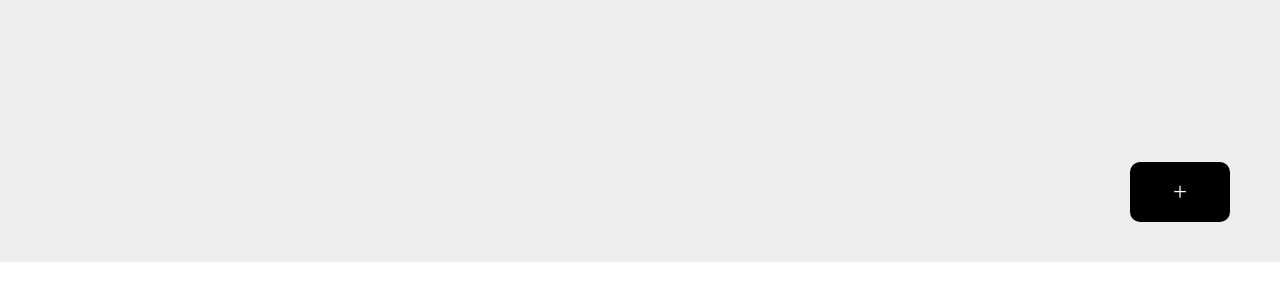
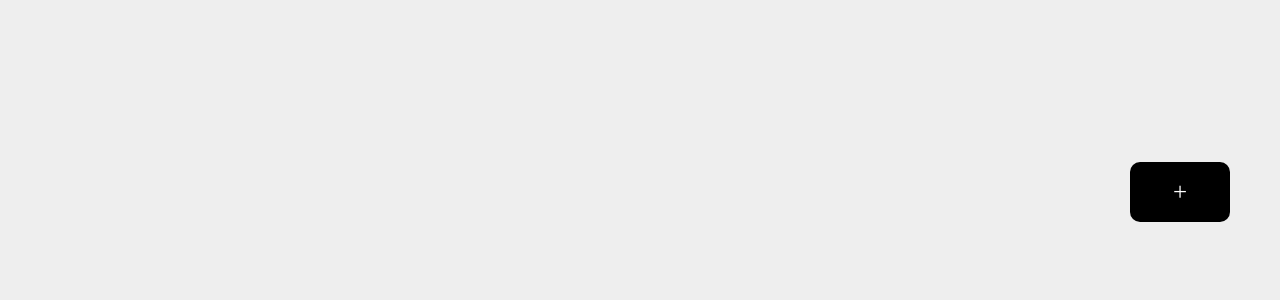
Before and after one commit to Nerfay/lab.-4, a plain HTML site: page lab.4/index.html in a window 1280 px wide. Shown: the part 458-758 px from the top of the page. Drawn offline with Linux system fonts and the light colour scheme.

Commit message:
Add files via upload

```diff
--- a/lab.4/css/style.css
+++ b/lab.4/css/style.css
@@ -6,7 +6,7 @@ body {
 
 .area {
     background-color: #eee;
-    height: 90vh;
+    height: 100vh;
     position: relative;
 }
 
--- a/lab.4/js/index.js
+++ b/lab.4/js/index.js
@@ -80,6 +80,7 @@ $area.addEventListener('mousemove', function (e) {
 $area.addEventListener('input', function (e) {
     if(e.target.classList.contains('text')){
         $selectedText = e.target;
+        selectedBoxIndex = e.target.getAttribute('text-index');
         boxes[selectedBoxIndex].text = $selectedText.value;
     }
     setLS('coords', boxes);
```
